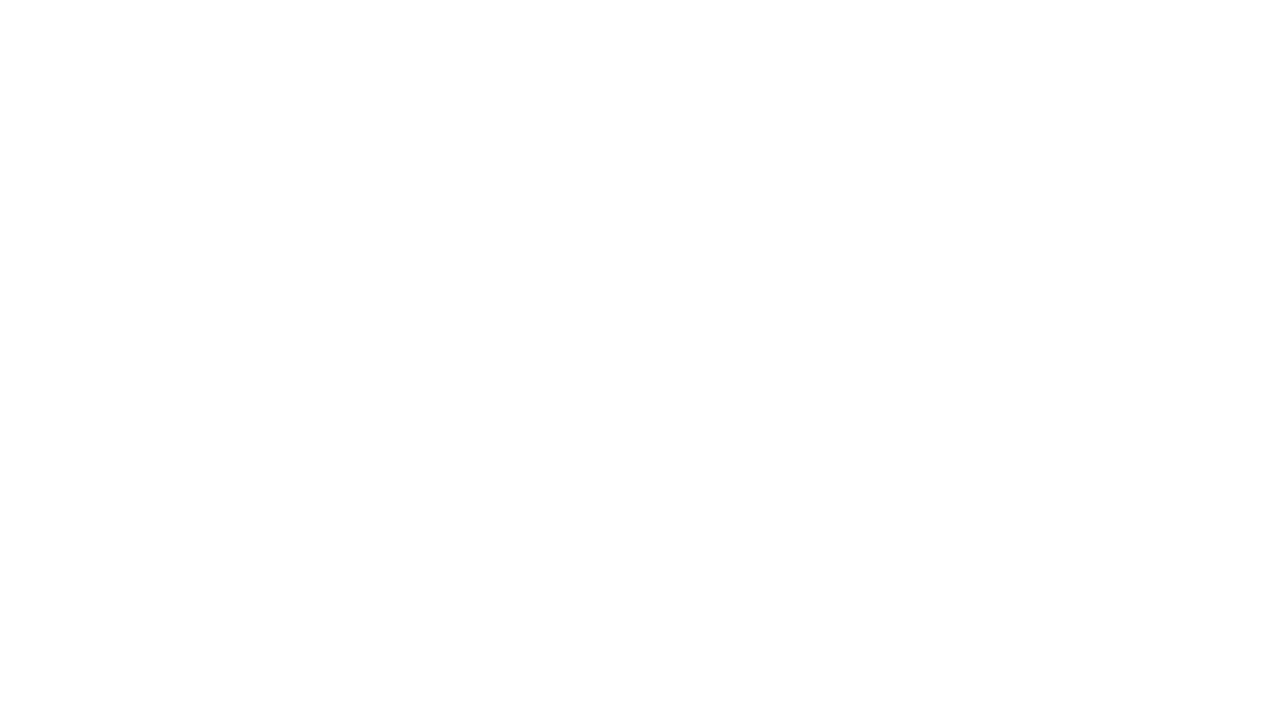
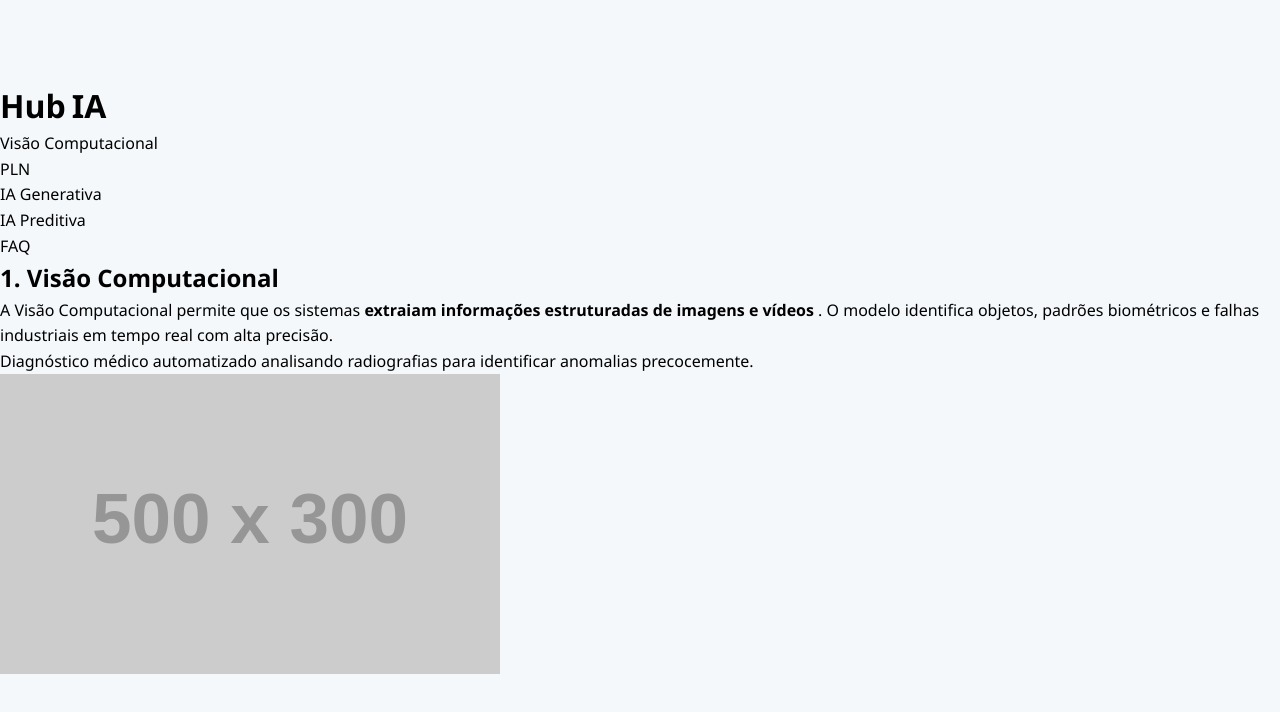
Before and after one commit to MariaClaraCortez/display, a website: page hub-ia/index.html in a window 1280 px wide. Drawn offline with Linux system fonts and the light colour scheme; placeholder pictures from the web are drawn by us.

Commit message:
add fazendo a estrutura do projeto hubia

```diff
--- a/hub-ia/css/reset.css
+++ b/hub-ia/css/reset.css
@@ -2,10 +2,37 @@
     margin: 0;
     padding: 0;
     box-sizing: border-box;
-    font-family: Helvetica, sans-serif;
 }
 
 html{
     scroll-behavior: smooth;
-    overflow-x: hidden;
+    font-family: var(--font-main);
+    background-color: var(--color-bg-body);
+    color: var(--color-tet-main);
 }
+
+body{
+    padding-bottom: var(--footer-height);
+    padding-top: var(--header-height);
+    line-height: 1.6;
+}
+
+ul, ol{
+    list-style: none;
+}
+
+a{
+    text-decoration: none;
+color: inherit;}
+
+img{
+   max-width: 100%;
+   height: auto;
+   display: block;
+}
+
+mark{
+    background-color: var(--color-highlight);
+    padding: 2px 6px;
+    border-radius: 4px;
+}
--- a/hub-ia/css/style.css
+++ b/hub-ia/css/style.css
@@ -0,0 +1,21 @@
+@import url('/hub-ia/css/variables.css');
+@import url('/hub-ia/css/reset.css');
+
+.header{}
+
+.header__brand{}
+
+.header__title{}
+
+.nav{}
+
+.nav__list{}
+
+.nav__item{}
+
+.nav__link{}
+
+.nav__link:hover,
+.nav__link:focus{}
+
+.footer{}
--- a/hub-ia/index.html
+++ b/hub-ia/index.html
@@ -3,13 +3,77 @@
 <head>
     <meta charset="UTF-8">
     <meta name="viewport" content="width=device-width, initial-scale=1.0">
-    <title>HubIA</title>
+    <title>HubIA - Inteligência Artificial</title>
 
-    <link rel="stylesheet" href="/hub-ia/css/reset.css">
+    <link rel="stylesheet" href="/hub-ia/css/style.css">
+    <link rel="stylesheet" href="/hub-ia/css/responsive.css">
 
 
 </head>
 <body>
 
+    <!-- header -->
+    <header class="header">
+
+        <div class="header__brand">
+            <h1 class="header__title">Hub<mark>IA</mark></h1>
+        </div>
+
+        <nav class="nav">
+            <ul class="nav__list">
+                <li class="nav__item"><a href="#vision" class="nav__link">Visão Computacional</a></li>
+                <li class="nav__item"><a href="#nlp" class="nav__link">PLN</a></li>
+                <li class="nav__item"><a href="#generative" class="nav__link">IA Generativa</a></li>
+                <li class="nav__item"><a href="#predictive" class="nav__link">IA Preditiva </a></li>
+                <li class="nav__item"><a href="#faq" class="nav__link">FAQ</a></li>
+            </ul>
+        </nav>
+
+    </header>
+    <main>
+        <!-- seção visão computacional -->
+        <section id="vision" class="section-ia">
+            <div class="section-ia__container">
+
+                <article class="section-ia__content">
+                    <h2 class="section-ia__title">1. Visão Computacional </h2>
+
+                    <p class="section-ia__text">A Visão Computacional permite que os sistemas <strong>
+                        extraiam informações
+                        estruturadas de imagens e vídeos
+                    </strong>. O modelo identifica objetos, padrões biométricos e
+falhas industriais em tempo real com alta precisão.</p>
+
+                    <p class="section-ia__text">Diagnóstico médico automatizado analisando radiografias para
+identificar anomalias precocemente. </p>
+                </article>
+
+                <!-- elemento que vc coloca para explicar algo como a img -->
+                <aside class="section-ia__aside">
+                    <div class="card-image">
+                    <img src="https://placehold.co/500x300/e2e8f0/0284c7?text=Visao+Computacional+500x300 " alt="Exemplo de Visão Computacional" class="card-image__img">
+                    </div>
+                </aside>
+
+
+            </div>
+        </section>
+
+        <!-- seção pln -->
+        <section id="nlp" class="section-ia section-ia--reverse"></section>
+
+        <!-- seção ia generativa -->
+        <section id="generative" class="section-ia"></section>
+
+        <!-- seção ia preditiva -->
+        <section id="predictive" class="section-ia section-ia--reverse"></section>
+
+        <!-- seção faq -->
+        <section id="faq" class="faq"></section>
+    </main>
+
+    <!-- rodapé -->
+    <footer class="footer"></footer>
+
 </body>
 </html>
```
Also changed, not shown: hub-ia/css/responsive.css (+7 -0 lines).
